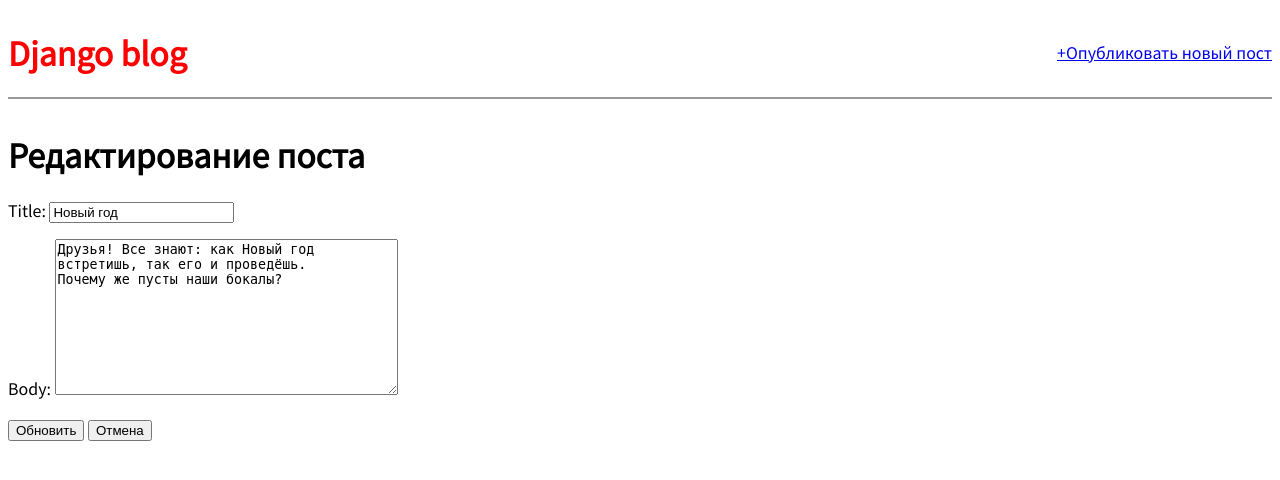
After one commit to jlomuk/first_django_blog, a Django app: page /post/1/edit in a window 1280 px wide. The commit adds this page. Shown: the top 480 px of the page. Run offline with Django 3.2, Linux system fonts and the light colour scheme; data comes from the database, SQL or seed files in the repository; both versions use the stored data as it was after the commit.

Commit message:
add functional 'create, update, delete posts'

```diff
--- a/blog/models.py
+++ b/blog/models.py
@@ -1,8 +1,9 @@
 from django.db import models
+from django.urls import reverse
 
 
 class Post(models.Model):
-
+	"""Модельб отражающая структуру поста в БД"""
 	title = models.CharField(max_length=200)
 	author = models.ForeignKey('auth.user', on_delete=models.CASCADE)
 	body = models.TextField()
@@ -15,3 +16,6 @@ class Post(models.Model):
 
 	def __str__(self):
 		return self.title
+
+	def get_absolute_url(self):
+		return reverse('post_detail', args=[str(self.id)] )
--- a/blog/urls.py
+++ b/blog/urls.py
@@ -5,5 +5,8 @@ from . import views
 
 urlpatterns = [
     path('', views.BlogListView.as_view(), name='home'),
-    path('post/<int:pk>/', views.BlogDetailView.as_view(), name='post_detail')
+    path('post/<int:pk>/', views.BlogDetailView.as_view(), name='post_detail'),
+    path('post/new', views.BlogCreateView.as_view(), name='post_new'),
+    path('post/<int:pk>/edit', views.BlogUpdateView.as_view() , name='post_edit'),
+    path('post/<int:pk>/delete', views.BlogDeleteView.as_view() , name='post_delete')
 ]
--- a/blog/views.py
+++ b/blog/views.py
@@ -1,14 +1,37 @@
-from django.shortcuts import render
 from django.views.generic import ListView, DetailView
+from django.views.generic.edit import CreateView, DeleteView, UpdateView
+from django.urls import reverse_lazy
 from .models import Post
 
 
 class BlogListView(ListView):
+	"""Выводит список всех постов из БД"""
 	model = Post
 	template_name = 'home.html'
 
 
-
 class BlogDetailView(DetailView):
+	"""Осуществляет переход на выбранный пост"""
 	model = Post
 	template_name = 'post_detail.html'
+
+
+class BlogCreateView(CreateView):
+	"""Создает новый пост"""
+	model = Post
+	template_name = 'post_new.html'
+	fields = "__all__"
+
+
+class BlogUpdateView(UpdateView):
+	"""Обновляет выбранный пост"""
+	model = Post
+	template_name = 'post_edit.html'
+	fields = ['title', 'body']
+
+
+class BlogDeleteView(DeleteView):
+	"""Удаляет пост из базы данных"""
+	model = Post
+	template_name = 'post_delete.html'
+	success_url = reverse_lazy('home')
--- a/static/css/base.css
+++ b/static/css/base.css
@@ -1,10 +1,10 @@
 body {
-	font-family: 'Ranchers', cursive;
-	font-size: 18px;
+	font-family: 'Noto Sans JP', sans-serif;
+	font-size: 16px;
 }
 
 header {
-	border-bottom: 1px solid #999;
+	border-bottom: 2px solid #999;
 	margin-bottom: 2rem;
 	display: flex;
 }
@@ -28,7 +28,7 @@ header h1 a {
 }
 
 .post-entry h2 {
-	margin: 0.5rem 0;
+	margin: 0.3rem 0;
 }
 
 .post-entry h2 a,
@@ -39,9 +39,9 @@ header h1 a {
 
 .post-entry p {
 	margin: 0;
-	font-weight: 200;
+	font-weight: 400;
 }
 
-.post-entry h2 a:hover{
+.post-entry h2 a:hover {
 	color: red;
 }
--- a/templates/base.html
+++ b/templates/base.html
@@ -4,19 +4,21 @@
 <head>
 	<title>Django blog</title>
 	<link rel="preconnect" href="https://fonts.gstatic.com">
-	<link href="https://fonts.googleapis.com/css2?family=Ranchers&display=swap" rel="stylesheet">
+	<link href="https://fonts.googleapis.com/css2?family=Noto+Sans+JP&display=swap" rel="stylesheet">
 	<link rel="stylesheet" type="text/css" href="{% static "css/base.css" %}">
 </head>
 <body>
-	<header>
-		<h1><a href="/">Django blog</a></h1>
-	</header>
-
 	<div class="container">
-		{% block content %}
-		{% endblock content %}
+		<header>
+			<div class="nav-left">
+				<h1><a href="/">Django blog</a></h1>
+			</div>
+			<div class="nav-right">
+				<a href="{% url 'post_new' %}">+Опубликовать новый пост</a>
+			</div>
+		</header>
+			{% block content %}
+			{% endblock content %}
 	</div>
-
-
 </body>
 </html>
--- a/templates/post_detail.html
+++ b/templates/post_detail.html
@@ -5,5 +5,6 @@
 		<h2>{{ post.title }}</h2>
 		<p>{{ post.body }}</p>
 	</div>
-
+	<input type="button" value="Редактирование поста" onClick="location.href='{% url 'post_edit' post.pk %}'">
+	<input type="button" value="Удаление поста" onClick="location.href='{% url 'post_delete' post.pk %}'">
 {% endblock content %}
--- /dev/null
+++ b/templates/post_edit.html
@@ -0,0 +1,11 @@
+{% extends 'base.html' %}
+
+{% block content %}
+	<h1>Редактирование поста</h1>
+		<form action="" method="post">
+			{% csrf_token %}
+			{{form.as_p}}
+			<input type="submit" value="Обновить" name="">
+			<input type="button" value="Отмена" onClick="location.href='{% url 'post_detail' post.pk %}'">
+		</form>
+{% endblock content %}
```
Also changed, not shown: templates/post_delete.html (added, +11 -0 lines), templates/post_new.html (added, +12 -0 lines), db.sqlite3.
